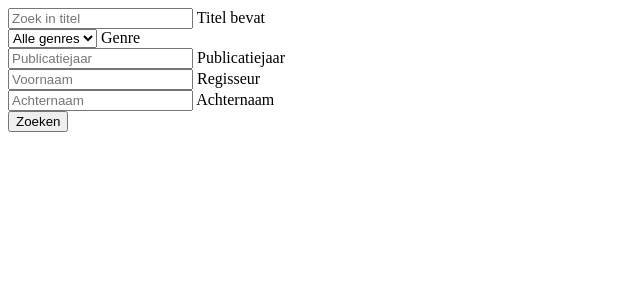
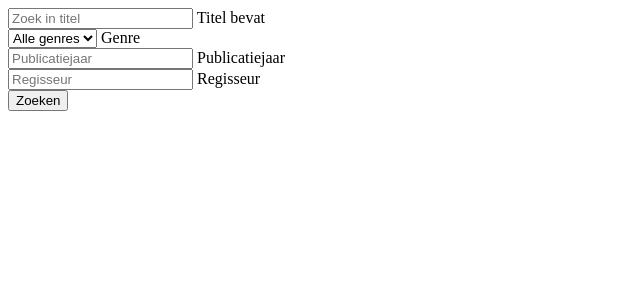
Before and after one commit to PiDexter/Fletnix, a PHP site: page /search_filter.php in a window 1280 px wide. Shown: the top 300 px of the page, without its empty margins (0-640 px from the left). Run offline with PHP 8.4, Linux system fonts and the light colour scheme; data that the repository does not hold is empty.

Commit message:
Remove old input field

```diff
--- a/app/views/search_filter.php
+++ b/app/views/search_filter.php
@@ -43,22 +43,11 @@
             <div class="row">
                 <div class="column">
                     <div class="input-block fullwidth">
-                        <input type="text" name="director" class="" placeholder="Voornaam">
+                        <input type="text" name="director" class="" placeholder="Regisseur">
                         <label for="director" class="input-label">Regisseur</label>
                     </div>
                 </div>
-                <div class="column">
-                    <div class="input-block fullwidth">
-                        <input type="text" name="lastName" class="" placeholder="Achternaam">
-                        <label for="lastName" class="input-label">Achternaam</label>
-                    </div>
-                </div>
             </div>
-
-<!--            <select name="genre" class="">-->
-<!--                <option value="genre">Opties</option>-->
-<!--            </select>-->
-<!--            <label for="genre">Genre</label>-->
 
             <div class="row">
                 <div class="column">
```
